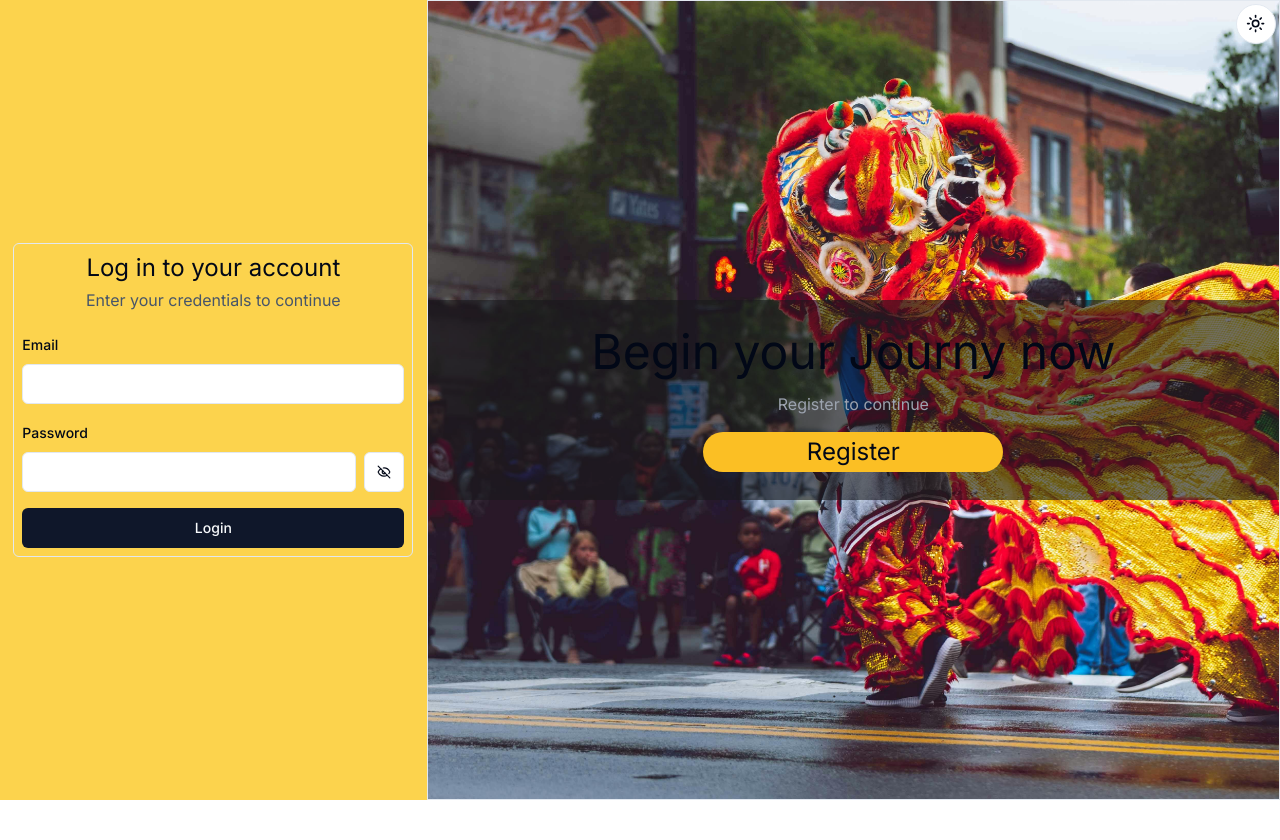
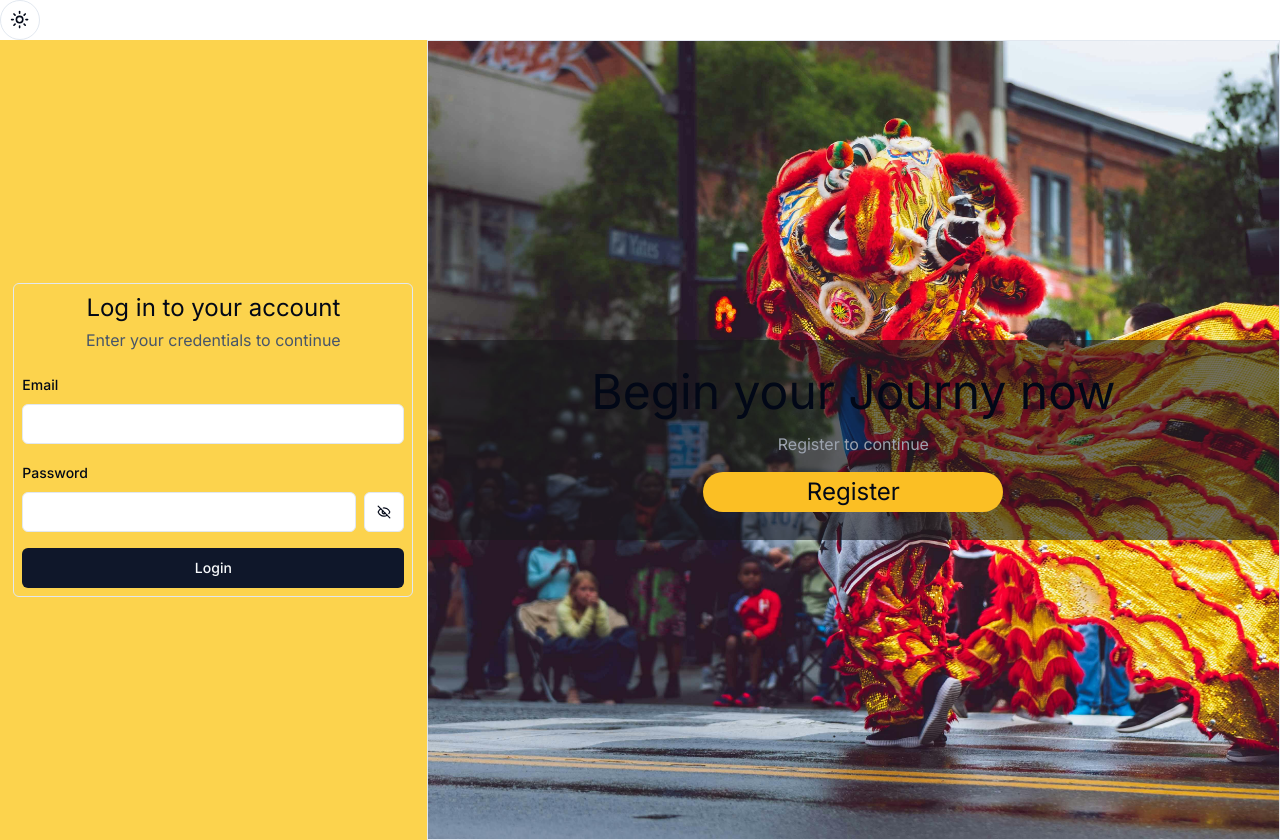
Before and after one commit to Code-Of-The-Future-Hackathon/code-of-the-future-2023-cryptonite-coders, a Next.js app: page /login in a window 1280 px wide. Before the commit the page ends 800 px from the top, so only its background shows below. Built offline with nearby package versions, Linux system fonts and the light colour scheme.

Commit message:
refactor: Change style of theme-toggle.tsx

```diff
--- a/components/theme-toggle.tsx
+++ b/components/theme-toggle.tsx
@@ -1,23 +1,23 @@
-"use client"
+"use client";
 
-import * as React from "react"
-import { Moon, Sun } from "lucide-react"
-import { useTheme } from "next-themes"
+import * as React from "react";
+import { Moon, Sun } from "lucide-react";
+import { useTheme } from "next-themes";
 
-import { Button } from "@/components/ui/button"
+import { Button } from "@/components/ui/button";
 import {
     DropdownMenu,
     DropdownMenuContent,
     DropdownMenuItem,
     DropdownMenuTrigger,
-} from "@/components/ui/dropdown-menu"
+} from "@/components/ui/dropdown-menu";
 
 export function ModeToggle() {
-  const { setTheme } = useTheme()
+    const { setTheme } = useTheme();
 
     return (
         <DropdownMenu>
-      <DropdownMenuTrigger asChild className="rounded-full fixed top-1 right-1">
+            <DropdownMenuTrigger asChild className="rounded-full">
                 <Button variant="outline" size="icon">
                     <Sun className="h-[1.2rem] w-[1.2rem] rotate-0 scale-100 transition-all dark:-rotate-90 dark:scale-0" />
                     <Moon className="absolute h-[1.2rem] w-[1.2rem] rotate-90 scale-0 transition-all dark:rotate-0 dark:scale-100" />
@@ -36,5 +36,5 @@ export function ModeToggle() {
                 </DropdownMenuItem>
             </DropdownMenuContent>
         </DropdownMenu>
-  )
+    );
 }
```
Lines whose indentation alone changed are shown as unchanged.
